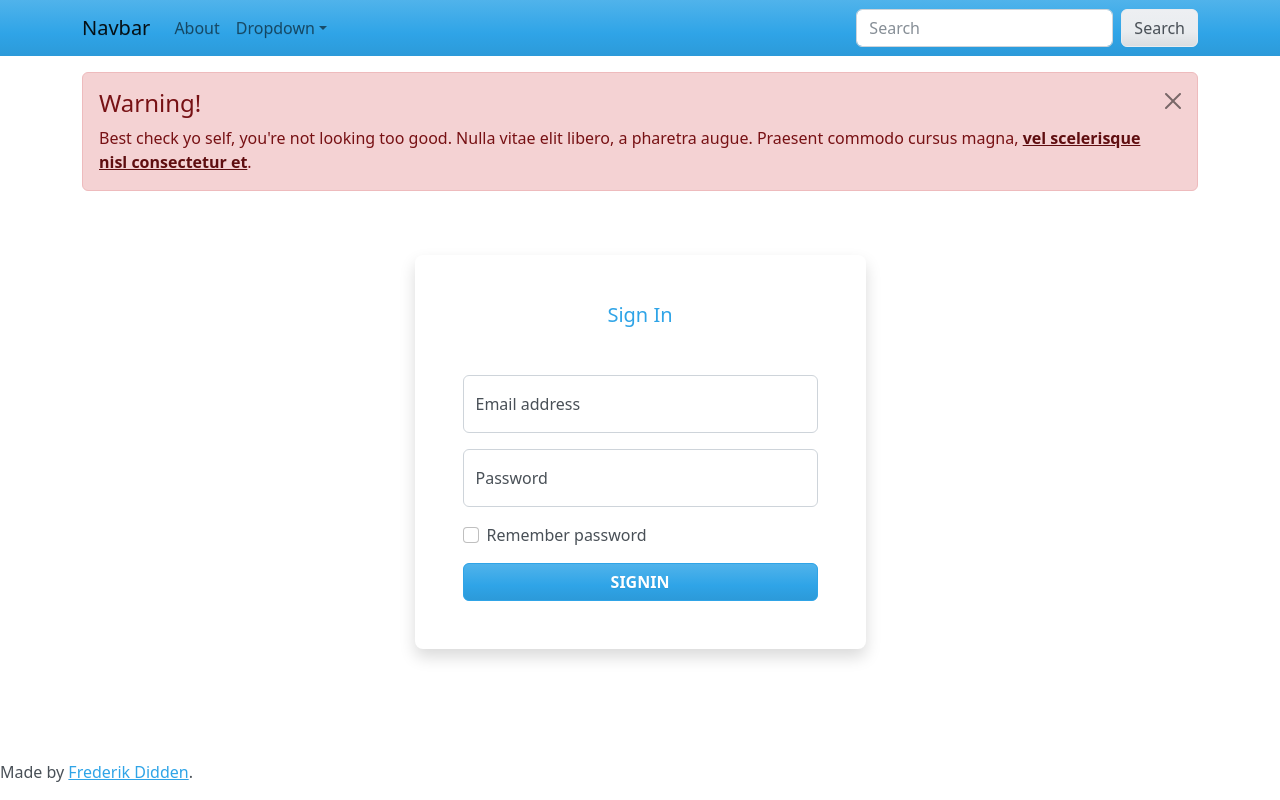
After one commit to sirdeaz/flask_skeleton, a Flask app: page /auth/login in a window 1280 px wide. The commit adds this page. Run offline with Flask 3, Linux system fonts and the light colour scheme; some libraries are stand-ins or nearby versions.

Commit message:
First steps to create login functionality

```diff
--- a/app/__init__.py
+++ b/app/__init__.py
@@ -1,7 +1,7 @@
 from flask import Flask
 
 from config import Config
-from app.extensions import db, migrate
+from app.extensions import db, migrate, login_manager
 
 def create_app(config_class = Config):
     app = Flask(__name__, instance_relative_config=True)
@@ -9,10 +9,22 @@ def create_app(config_class = Config):
 
     # Initialize Flask Extension here
     db.init_app(app)
+
     migrate.init_app(app, db)
+
+    login_manager.init_app(app)
+    login_manager.login_view = 'auth.login'
 
     # Register Blueprints here
     from app.main import bp as main_bp
     app.register_blueprint(main_bp)
 
+    from app.auth import bp as auth_bp
+    app.register_blueprint(auth_bp, url_prefix='/auth')
+
+    from .models import User
+    @login_manager.user_loader
+    def load_user(user_id):
+        return db.session().query(User).get(int(user_id))
+
     return app
--- /dev/null
+++ b/app/auth/__init__.py
@@ -0,0 +1,5 @@
+from flask import Blueprint
+
+bp = Blueprint('auth', __name__)
+
+from app.auth import routes
--- /dev/null
+++ b/app/auth/routes.py
@@ -0,0 +1,14 @@
+from flask import render_template
+from app.auth import bp
+
+@bp.route('/login')
+def login():
+    return render_template('login.html')
+
+@bp.route('/signup')
+def signup():
+    return 'Signup'
+
+@bp.route('/logout')
+def logout():
+    return 'Logout'
--- a/app/extensions.py
+++ b/app/extensions.py
@@ -1,9 +1,13 @@
 from flask_sqlalchemy import SQLAlchemy
 from sqlalchemy.orm import DeclarativeBase
+
 from flask_migrate import Migrate
+
+from flask_login import LoginManager
 
 class Base(DeclarativeBase):
     pass
 
 db = SQLAlchemy(model_class=Base)
 migrate = Migrate()
+login_manager = LoginManager()
--- a/app/templates/base.html
+++ b/app/templates/base.html
@@ -16,11 +16,6 @@
             </button>
             <div class="collapse navbar-collapse" id="navbarColor01">
                 <ul class="navbar-nav me-auto">
-                    <li class="nav-item">
-                        <a class="nav-link active" href="#">Home
-                            <span class="visually-hidden">(current)</span>
-                        </a>
-                    </li>
                     <li class="nav-item">
                         <a class="nav-link" href="#">About</a>
                     </li>
@@ -44,7 +39,27 @@
     </nav>
 
     <div class="container mt-3">
+        <div class="alert alert-dismissible alert-danger">
+            <button type="button" class="btn-close" data-bs-dismiss="alert"></button>
+            <h4 class="alert-heading">Warning!</h4>
+            <p class="mb-0">Best check yo self, you're not looking too good. Nulla vitae elit libero, a pharetra augue. Praesent commodo cursus magna, <a href="#" class="alert-link">vel scelerisque nisl consectetur et</a>.</p>
+        </div>
+
+        <h2>{% block title %} {% endblock %}</h2>
+
         {% block content %} {% endblock %}
+
     </div>
+
+    <footer id="footer">
+        <div class="row fixed-bottom">
+          <div class="col-lg-12">
+            <p>Made by <a href="mailto:frederik.didden@gmail.com">Frederik Didden</a>.</p>
+          </div>
+        </div>
+    </footer>
+
+    <script src="https://cdn.jsdelivr.net/npm/bootstrap@5.3.3/dist/js/bootstrap.bundle.min.js" integrity="sha384-YvpcrYf0tY3lHB60NNkmXc5s9fDVZLESaAA55NDzOxhy9GkcIdslK1eN7N6jIeHz" crossorigin="anonymous"></script>
+
 </body>
 </html>
--- a/app/templates/index.html
+++ b/app/templates/index.html
@@ -1,7 +1,7 @@
 {% extends 'base.html' %}
+
+{% block title %}Welcome to Flask Skeleton App{% endblock %}
 
 {% block content %}
 
-    <h2>Welcome to the Flask Skeleton App</h2>
-
 {% endblock %}
--- /dev/null
+++ b/app/templates/login.html
@@ -0,0 +1,32 @@
+{% extends 'base.html' %}
+
+{% block content %}
+<div class="row">
+    <div class="col-sm-9 col-md-7 col-lg-5 mx-auto">
+      <div class="card border-0 shadow rounded-3 my-5">
+        <div class="card-body p-4 p-sm-5">
+          <h5 class="card-title text-center mb-5 fw-light fs-5">Sign In</h5>
+          <form>
+            <div class="form-floating mb-3">
+              <input type="email" class="form-control" id="floatingInput" placeholder="name@example.com">
+              <label for="floatingInput">Email address</label>
+            </div>
+            <div class="form-floating mb-3">
+              <input type="password" class="form-control" id="floatingPassword" placeholder="Password">
+              <label for="floatingPassword">Password</label>
+            </div>
+            <div class="form-check mb-3">
+              <input class="form-check-input" type="checkbox" value="" id="rememberPasswordCheck">
+              <label class="form-check-label" for="rememberPasswordCheck">
+                Remember password
+              </label>
+            </div>
+            <div class="d-grid">
+              <button class="btn btn-primary btn-login text-uppercase fw-bold" type="submit">Signin</button>
+            </div>
+          </form>
+        </div>
+      </div>
+    </div>
+</div>
+{% endblock %}
```
Also changed, not shown: app/models/User.py (added, +15 -0 lines), tests/functional/test_auth_pages.py (added, +15 -0 lines), tests/unit/tests_test.py (deleted, +0 -2 lines), README.md, app/main/routes.py (line endings or trailing spaces).
